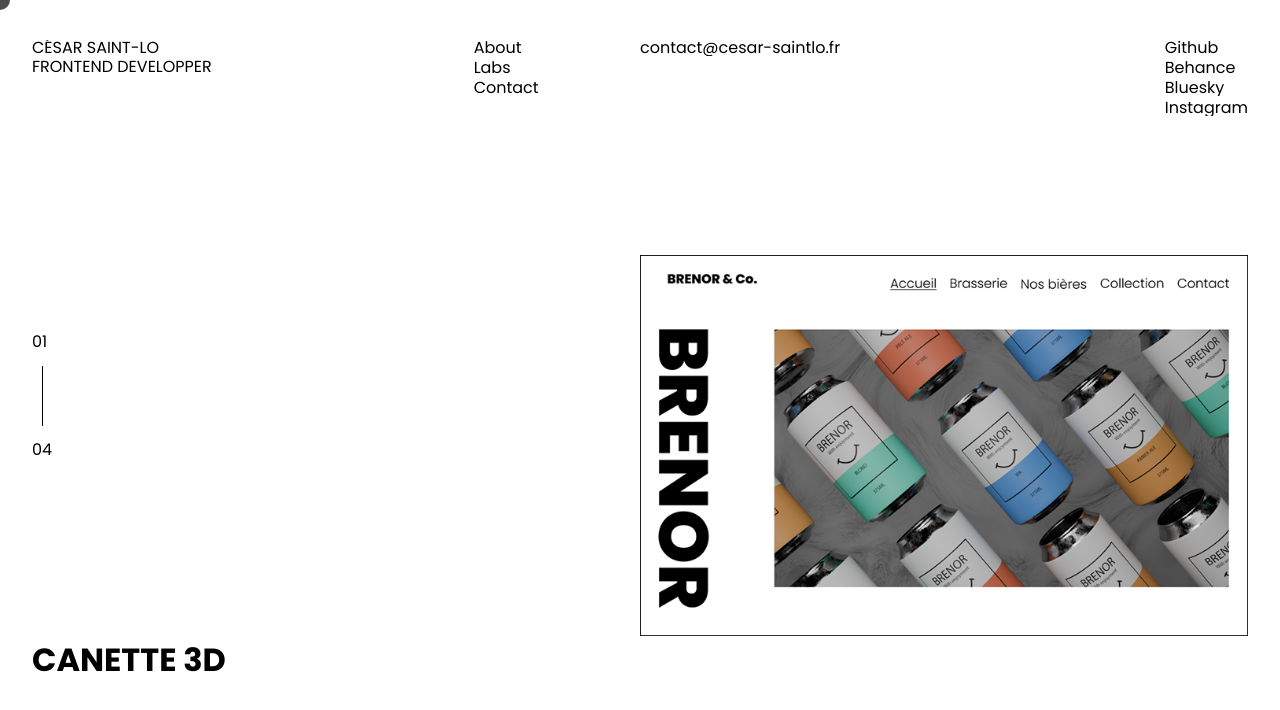
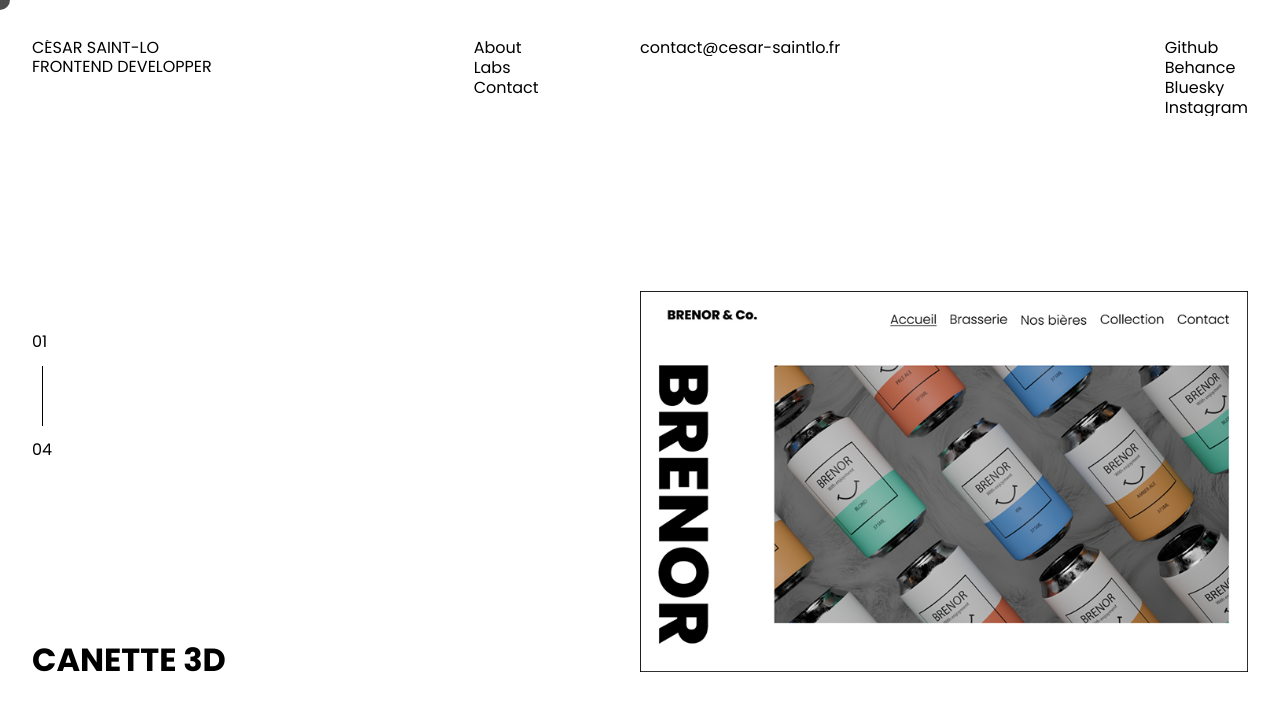
Before and after one commit to 0xCesar/PF2025, a Next.js app: page / in a window 1280 px wide. Shown: the top 710 px of the page. Built offline with nearby package versions, Linux system fonts and the light colour scheme.

Commit message:
new base

```diff
--- a/src/app/components/projects/projects.css
+++ b/src/app/components/projects/projects.css
@@ -1,11 +1,9 @@
 .project-container{
         display: none;
-
 }
 
 .landing-container{
     position: relative;
-
     height: 70vh;
     align-items: flex-end;
     margin-top: 0;
@@ -42,7 +40,7 @@
     height: 50vh;
     position: relative;
     bottom: 0;
-    transform: translateY(-10%);
+    transform: translateY(-1%);
 }
 .projet-image img{
     bottom: 0 !important;
--- a/src/app/components/projects/projects.tsx
+++ b/src/app/components/projects/projects.tsx
@@ -8,14 +8,10 @@
 import { gsap } from 'gsap';
 import ThreeScene from "../threescene/ThreeScene";
 
-
-
 const projectsToBeShown:{
     title: string;
     slug: string;
-    ref: string;
-
-  }[]= [
+    ref: string;}[]= [
                       {
                         title: "Canette 3D",
                         slug: "canette3D",
@@ -26,7 +22,6 @@
                       slug: "immersiveGallery",
                       ref: "IMGA",
                       },
-
                       {
                       title: "Init 2",
                       slug: "init2",
@@ -37,7 +32,6 @@
                       slug: "portfoliotouzinaud",
                       ref: "pfval",
                       },
-
 ];
 
 export default function Projects() {
@@ -83,18 +77,13 @@
       const projectsNumber = document.querySelectorAll('#number-project > *');
 
       setIndex((prevIndex) => {
-
         if (prevIndex > 1) {
-       // console.log(prevIndex)
         let gap = '0%'
         let gapAdjusted = '0%'
         if(prevIndex != 2){
           gap = (-100 * (prevIndex - 1)) + 100 - 12 + '%';
           gapAdjusted = (-100 * (prevIndex - 1)) + 100  + '%';
         }
-
-      //  console.log(gap)
-
 
           gsap.timeline().to(projectsName, { y: gap,  duration: 0.25, ease: "circ.inOut"},0)
           gsap.timeline().to(projectsNumber, { y: gapAdjusted,  duration: 0.25, ease : "circ.inOut"},0)
@@ -109,7 +98,6 @@
         const newIndex = Math.max(prev - 1, 0);
         return newIndex;
       });
-
      //window.addEventListener("wheel", handleSceneWheel,  { passive: false });
     };
 
@@ -122,27 +110,23 @@
 
       isScrollingRef.current = true;
       e.preventDefault();
-
-
-
+      console.log(e)
       const adjusted = e.deltaY / 2;
       console.log(adjusted)
       if (adjusted > 0.25) {
         nextProjet();
       } else if (adjusted < -0.25) {
         prevProjet();
-
     }
 
     if (wheelTimeout.current) clearTimeout(wheelTimeout.current);
       wheelTimeout.current = setTimeout(() => {
         isScrollingRef.current = false;
-  }, 1000);
+    }, 250);
 };
 
 
     useEffect(() => {
-
       const projectsName = document.querySelectorAll('#projet-title > *');
 
       const handleKeyDown = (e: KeyboardEvent) => {
@@ -164,7 +148,8 @@
 
 
     return <div className="page-container landing-container">
-        {/*<div id="cachecache"></div>*/}
+
+
         <div className="project-number">
             <div id="number-project">
             {projectsToBeShown.map((_, i) => (
@@ -175,10 +160,11 @@
                 </p>
               ))}
             </div>
-
             <p className="line"></p>
             <p>{projectsToBeShown.length.toString().padStart(2, '0')}</p>
         </div>
+
+
         <div className="all-projects-titles-container" id="projet-title">
 
           {projectsToBeShown.map((project, i) => (
@@ -198,7 +184,6 @@
 
                 className="hover-project "
             />
-
         </Link>
 
     </div>
```
Lines whose indentation alone changed are shown as unchanged.
